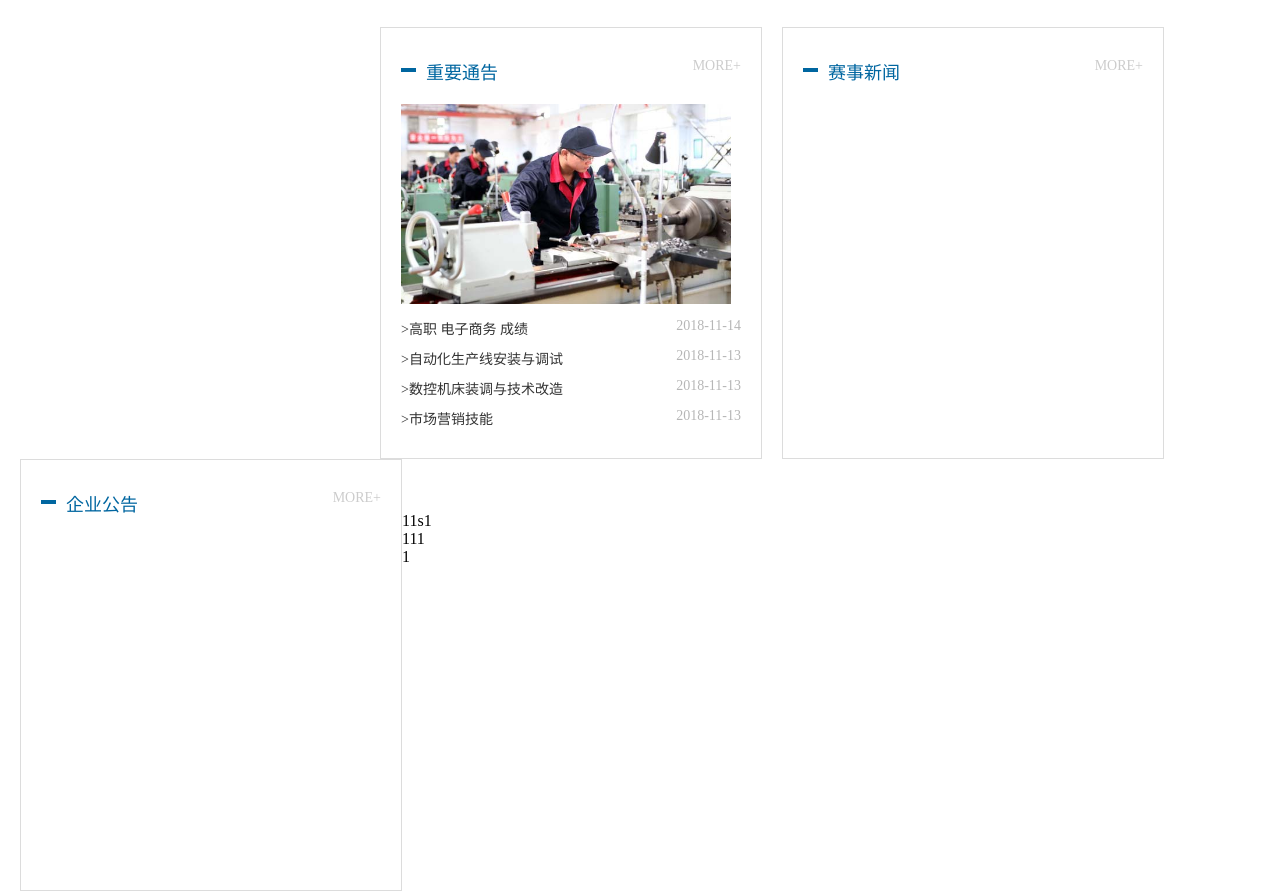
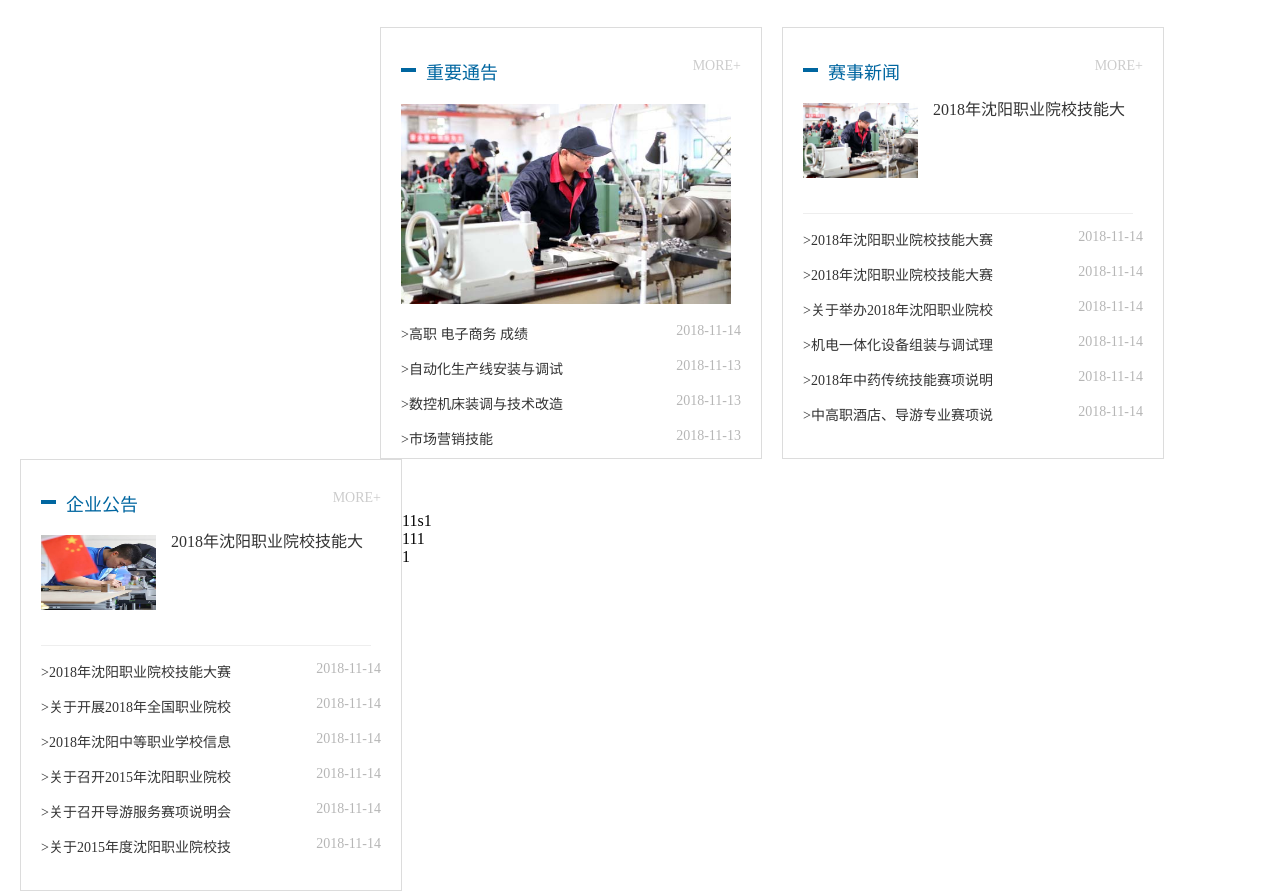
Before and after one commit to poemon/20181210, a plain HTML site: page index.html in a window 1280 px wide. Shown: the part 814-1707 px from the top of the page. Drawn offline with Linux system fonts and the light colour scheme.

Commit message:
20190103

```diff
--- a/index.html
+++ b/index.html
@@ -125,17 +125,33 @@
 		.bluetext{
 			color: #0066a0;font-size: 18px;float: left;margin-left: 10px;
 		}
-		.ubox li a{
+		.bluetext + a{
 			color: #ccc;text-decoration: none;font-size: 14px;float: right;
 		}
 		.ubox li:nth-of-type(1) img{
 			width: 330px;height: 200px;padding-top: 20px;
 		}
 		.text{
-			font-size: 14px;padding-top: 10px;color: #333;
+			font-size: 14px;padding-top: 15px;color: #333;
 		}
 		.text span{
 			color: #b6b6b6;display: block;float: right;
+		}
+		.smdiv{
+			width: 330px;height: 110px;border-bottom: 1px solid #EEEEEE;margin-top: 45px;
+		}
+		.smdiv img{
+			width: 115px;height: 75px;
+		}
+		.smdiv a{
+			    text-decoration: none;color: #333;line-height: 26px;font-size: 16px;margin-bottom:20px;display: block;position: relative;
+			    top: -85px;left: 130px;
+		}
+		.middiv{
+			width: 100%;height:450px;
+		}
+		.middiv2{
+			width: 100%;height:650px;background-color: white;
 		}
 	</style>
 </head>
@@ -225,19 +241,44 @@
 				<div class='blueblock'></div>
 				<div class='bluetext'>赛事新闻</div>
 				<a>MORE+</a>
+				<div class='smdiv'>
+					<img src="image/sample.jpg" alt="">
+					<a href="">2018年沈阳职业院校技能大</a>
+				</div>
+				<div class='text'>>2018年沈阳职业院校技能大赛<span>2018-11-14</span></div>
+				<div class='text'>>2018年沈阳职业院校技能大赛<span>2018-11-14</span></div>
+				<div class='text'>>关于举办2018年沈阳职业院校<span>2018-11-14</span></div>
+				<div class='text'>>机电一体化设备组装与调试理<span>2018-11-14</span></div>
+				<div class='text'>>2018年中药传统技能赛项说明<span>2018-11-14</span></div>
+				<div class='text'>>中高职酒店、导游专业赛项说 <span>2018-11-14</span></div>
 			</li>
 			<li>
 				<div class='blueblock'></div>
 				<div class='bluetext'>企业公告</div>
 				<a>MORE+</a>
+						<div class='smdiv'>
+					<img src="image/1.png" alt="" width='115px' height="100px" >
+					<a href="">2018年沈阳职业院校技能大</a>
+				</div>
+				<div class='text'>>2018年沈阳职业院校技能大赛<span>2018-11-14</span></div>
+				<div class='text'>>关于开展2018年全国职业院校<span>2018-11-14</span></div>
+				<div class='text'>>2018年沈阳中等职业学校信息<span>2018-11-14</span></div>
+				<div class='text'>>关于召开2015年沈阳职业院校<span>2018-11-14</span></div>
+				<div class='text'>>关于召开导游服务赛项说明会<span>2018-11-14</span></div>
+				<div class='text'>>关于2015年度沈阳职业院校技<span>2018-11-14</span></div>
 			</li>
 		</ul>
 	</div>
 
 	<div>11s1 <br>111 <br>1</div>
 
+	<div class='middiv'>
 
+	</div>
 
+	<div class='middiv2'>
+
+	</div>
 </body>
 </html>
 <script>
```
Also changed, not shown: image/1.png (added).
